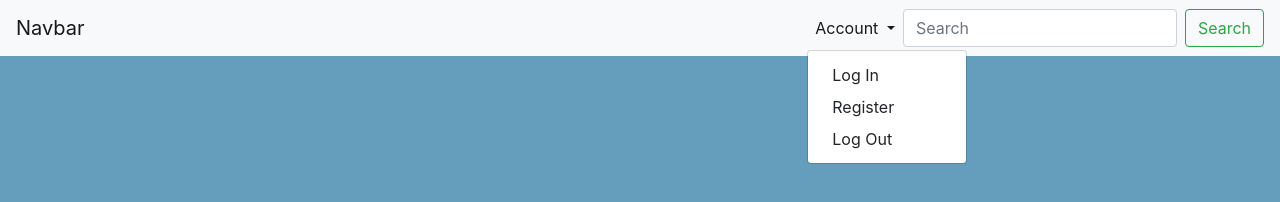
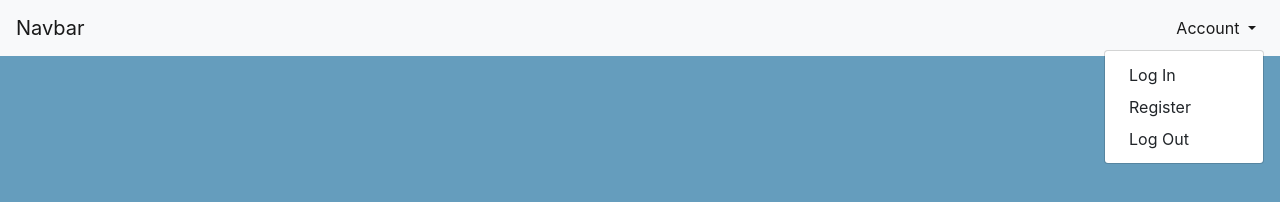
Before and after one commit to SeannyPhoenix/ga-sei-09-project-1, a website: page views/auth.html in a window 1280 px wide. Both pictures are taken after a click on the button "Account". Drawn offline with nearby package versions, Linux system fonts and the light colour scheme; no server answers.

Commit message:
small edits

```diff
--- a/views/auth.html
+++ b/views/auth.html
@@ -20,24 +20,23 @@
   <script defer src="/scripts/auth.js"></script>
   <script defer src="/scripts/app.js"></script>
 
-  <title>IBDB</title>
+  <title>IBDb</title>
 </head>
 
 <body>
-
+  <!-- Menu -->
   <nav class="navbar navbar-expand-lg navbar-light bg-light">
     <a class="navbar-brand" href="#">Navbar</a>
     <button class="navbar-toggler" type="button" data-toggle="collapse" data-target="#navbarSupportedContent" aria-controls="navbarSupportedContent" aria-expanded="false" aria-label="Toggle navigation">
       <span class="navbar-toggler-icon"></span>
     </button>
-
     <div class="collapse navbar-collapse" id="navbarSupportedContent">
-      <ul class="navbar-nav ml-auto">
-        <li class="nav-item dropdown">
+      <div class="navbar-nav ml-auto">
+        <div class="nav-item dropdown">
           <a class="nav-link dropdown-toggle" href="#" id="navbarDropdown" role="button" data-toggle="dropdown" aria-haspopup="true" aria-expanded="false">
             Account
           </a>
-          <div class="dropdown-menu" aria-labelledby="navbarDropdown">
+          <div class="dropdown-menu dropdown-menu-right" aria-labelledby="navbarDropdown">
             <button type="button" id="loginBtn" class="dropdown-item" data-toggle="modal" data-target="#userModal">
               Log In
             </button>
@@ -48,9 +47,9 @@
               Log Out
             </button>
           </div>
-        </li>
-      </ul>
-      <form class="form-inline my-2 my-lg-0">
+        </div>
+      </div>
+      <form class="form-inline my-2 my-lg-0 d-none">
         <input class="form-control mr-sm-2" type="search" placeholder="Search" aria-label="Search">
         <button class="btn btn-outline-success my-2 my-sm-0" type="submit">Search</button>
       </form>
@@ -103,7 +102,6 @@
       </div>
     </div>
   </div>
-
 </body>
 
 </html>
```
